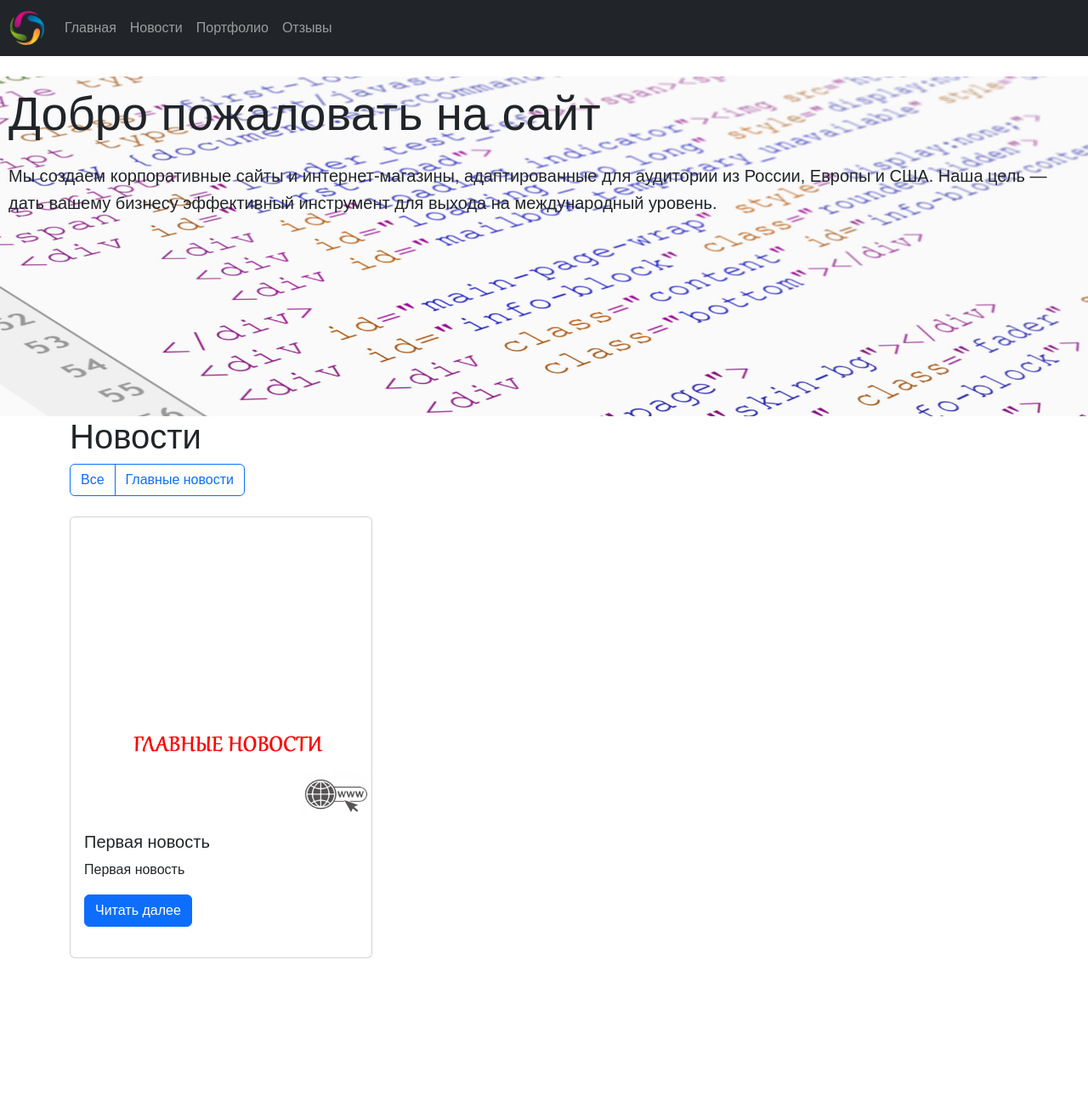
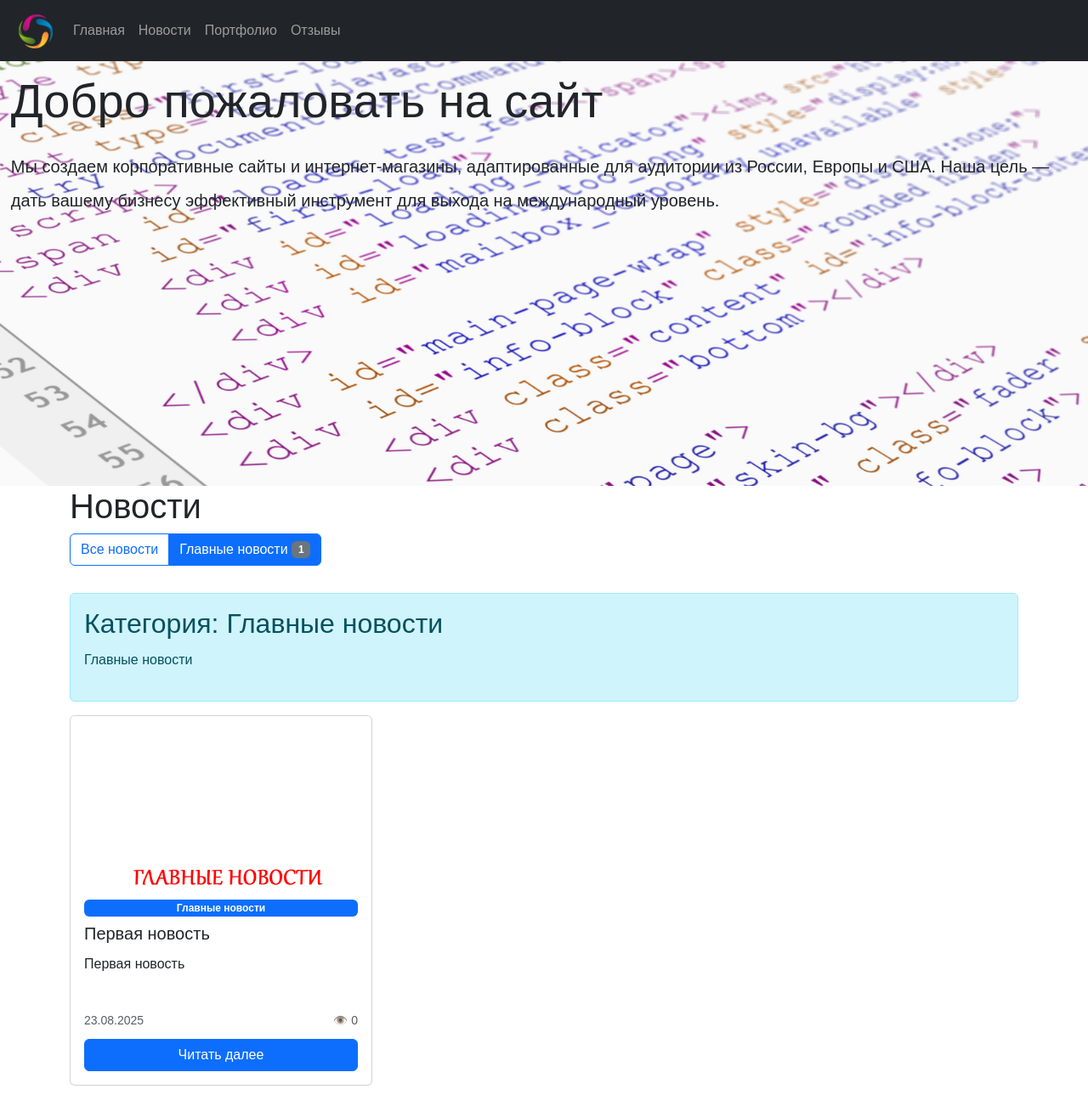
Before and after one commit to DpiTStudio/mysite, a Django app: a page that uses templates/base.html in a window 1280 px wide. Shown: the whole page at 85% size. Before the commit the page ends 1128 px from the top, so only its background shows below. Run offline with Django 4.2, Linux system fonts and the light colour scheme; data comes from the database, SQL or seed files in the repository; both versions use the stored data as it was after the commit; data that the repository does not hold is empty; some libraries are stand-ins or nearby versions.

Commit message:
On branch main Your branch is up to date with 'origin/main'.
Changes to be committed:
	modified:   db.sqlite3
	modified:   main/templates/main/home.html
	new file:   media/news/categories/cat_logo_1.png
	new file:   media/news/images/cat_logo_1.png
	modified:   mysite/__pycache__/settings.cpython-38.pyc
	modified:   mysite/settings.py
	modified:   news/__pycache__/admin.cpython-38.pyc
	new file:   news/__pycache__/forms.cpython-38.pyc
	modified:   news/__pycache__/views.cpython-38.pyc
	modified:   news/admin.py
	new file:   news/forms.py
	modified:   news/templates/news/list.html
	modified:   news/views.py
	modified:   static/css/style.css
	modified:   templates/base.html

```diff
--- a/main/templates/main/home.html
+++ b/main/templates/main/home.html
@@ -33,4 +33,9 @@
         </div>
     </div>
 </div>
+    <section>
+        <div class="site_content">
+            {{ site_settings.content|safe }}
+        </div>
+    </section>
 {% endblock %}
--- a/news/templates/news/list.html
+++ b/news/templates/news/list.html
@@ -9,13 +9,28 @@
     {% if categories %}
     <div class="row mb-4">
         <div class="col-12">
-            <div class="btn-group">
-                <a href="{% url 'news:list' %}" class="btn btn-outline-primary">Все</a>
+            <div class="btn-group flex-wrap">
+                <a href="{% url 'news:list' %}" class="btn btn-outline-primary mb-2">
+                    Все новости
+                </a>
                 {% for category in categories %}
-                <a href="{% url 'news:by_category' category.slug %}" class="btn btn-outline-primary">{{ category.name }}</a>
+                <a href="{% url 'news:by_category' category.slug %}"
+                class="btn btn-outline-primary mb-2 {% if current_category and current_category.slug == category.slug %}active{% endif %}">
+                {{ category.name }}
+                <span class="badge bg-secondary">{{ category.news_count }}</span>
+                </a>
                 {% endfor %}
             </div>
         </div>
+    </div>
+    {% endif %}
+
+    {% if current_category %}
+    <div class="alert alert-info">
+        <h2>Категория: {{ current_category.name }}</h2>
+        {% if current_category.description %}
+        <p>{{ current_category.description }}</p>
+        {% endif %}
     </div>
     {% endif %}
 
@@ -24,18 +39,28 @@
         <div class="col-md-4 mb-4">
             <div class="card h-100">
                 {% if news.image %}
-                <img src="{{ news.image.url }}" class="card-img-top" alt="{{ news.title }}">
+                <img src="{{ news.image.url }}" class="card-img-top" alt="{{ news.title }}" style="height: 200px; object-fit: cover;">
                 {% endif %}
-                <div class="card-body">
+                <div class="card-body d-flex flex-column">
+                    <span class="badge bg-primary mb-2">{{ news.category.name }}</span>
                     <h5 class="card-title">{{ news.title }}</h5>
-                    <p class="card-text">{{ news.meta_description|truncatewords:20 }}</p>
-                    <a href="{% url 'news:detail' news.slug %}" class="btn btn-primary">Читать далее</a>
+                    <p class="card-text flex-grow-1">{{ news.meta_description|truncatewords:20 }}</p>
+                    <div class="mt-auto">
+                        <div class="d-flex justify-content-between align-items-center">
+                            <small class="text-muted">{{ news.created_at|date:"d.m.Y" }}</small>
+                            <small class="text-muted">👁️ {{ news.views }}</small>
+                        </div>
+                        <a href="{% url 'news:detail' news.slug %}" class="btn btn-primary w-100 mt-2">Читать далее</a>
+                    </div>
                 </div>
             </div>
         </div>
         {% empty %}
         <div class="col-12">
-            <p>Новостей пока нет.</p>
+            <div class="alert alert-warning">
+                <h4>Новостей пока нет</h4>
+                <p>В этой категории еще не опубликовано новостей.</p>
+            </div>
         </div>
         {% endfor %}
     </div>
--- a/news/views.py
+++ b/news/views.py
@@ -1,10 +1,14 @@
 from django.shortcuts import render, get_object_or_404
+from django.db.models import Count
 from .models import News, NewsCategory
 
 
 def news_list(request):
-    news_list = News.objects.filter(is_active=True)
-    categories = NewsCategory.objects.filter(is_active=True)
+    news_list = News.objects.filter(is_active=True).select_related("category")
+    categories = NewsCategory.objects.filter(is_active=True).annotate(
+        news_count=Count("news")
+    )
+
     return render(
         request, "news/list.html", {"news_list": news_list, "categories": categories}
     )
@@ -12,8 +16,13 @@ def news_list(request):
 
 def news_by_category(request, category_slug):
     category = get_object_or_404(NewsCategory, slug=category_slug, is_active=True)
-    news_list = News.objects.filter(category=category, is_active=True)
-    categories = NewsCategory.objects.filter(is_active=True)
+    news_list = News.objects.filter(category=category, is_active=True).select_related(
+        "category"
+    )
+    categories = NewsCategory.objects.filter(is_active=True).annotate(
+        news_count=Count("news")
+    )
+
     return render(
         request,
         "news/list.html",
@@ -28,4 +37,12 @@ def news_by_category(request, category_slug):
 def news_detail(request, slug):
     news = get_object_or_404(News, slug=slug, is_active=True)
     news.increment_views()
-    return render(request, "news/detail.html", {"news": news})
+
+    # Получаем похожие новости из той же категории
+    related_news = News.objects.filter(category=news.category, is_active=True).exclude(
+        id=news.id
+    )[:3]
+
+    return render(
+        request, "news/detail.html", {"news": news, "related_news": related_news}
+    )
--- a/static/css/style.css
+++ b/static/css/style.css
@@ -1,26 +1,44 @@
-body {
-    font-family: 'Arial', sans-serif;
-    line-height: 1.6;
+* {
     padding: 0px;
-    margin: 0px;
+    margin: 0px
 }
 
+body {
+    font-family: Arial, sans-serif;
+    line-height: 2;
+}
+
+.navbar {
+    background-color: #343a40;
+    color: white;
+    padding: 10px;
+}
 .navbar-brand img {
     max-height: 40px;
 }
 
+
 .logo-container {
     transition: transform 0.3s ease;
-    padding: 10px;
+    padding: 1%;
     margin: 0px;
     background-image: url('/static/images/logo_h.png');
     background-repeat: no-repeat;
     background-size: contain;
     background-size: 100% 100%;
     width: 100%;
-    height: 400px;
+    height: 500px;
+}
+.logo-container:hover {
+    /* transform: scale(1.1); */
 }
 
+.site_content {
+    padding-left: 5%;
+    padding-right: 5%;
+    font: 1em sans-serif;
+    line-height: 1.5;
+}
 .card {
     transition: transform 0.3s ease;
     margin-bottom: 20px;
@@ -28,11 +46,6 @@ body {
 
 .card:hover {
     transform: translateY(-5px);
-}
-
-.ckeditor-content img {
-    max-width: 100%;
-    height: auto;
 }
 
 .footer {
--- a/templates/base.html
+++ b/templates/base.html
@@ -10,19 +10,23 @@
     <link rel="apple-touch-icon" sizes="180x180" href="{% static 'images/apple-touch-icon.png' %}">
     <link rel="icon" type="image/png" sizes="32x32" href="{% static 'images/favicon-32x32.png' %}">
     <link rel="icon" type="image/png" sizes="16x16" href="{% static 'images/favicon-16x16.png' %}">
-    <link href="https://cdn.jsdelivr.net/npm/bootstrap@5.1.3/dist/css/bootstrap.min.css" rel="stylesheet">
+    {% comment %} <link href="https://cdn.jsdelivr.net/npm/bootstrap@5.1.3/dist/css/bootstrap.min.css" rel="stylesheet"> {% endcomment %}
     <link href="https://cdn.jsdelivr.net/npm/bootstrap@5.3.0/dist/css/bootstrap.min.css" rel="stylesheet">
     <link href="{% static 'css/style.css' %}" rel="stylesheet">
     {% block extra_css %}{% endblock %}
 </head>
 <body>
-    {% include 'header.html' %}
-
-    <main class="container-fluid py-4">
+    <section class="bl-nav">
+        {% include 'header.html' %}
+    </section>
+    <section class="bl-logo, container-fluid">
         {% include 'logo_p.html' %}
+    </section>
+    <main class="container-fluid">
         {% block content %}
         {% endblock %}
     </main>
+
 
     {% include 'footer.html' %}
 
```
Also changed, not shown: mysite/settings.py (+0 -33 lines), news/admin.py (+27 -8 lines), news/forms.py (added, +22 -0 lines), db.sqlite3, media/news/categories/cat_logo_1.png (added), media/news/images/cat_logo_1.png (added).
